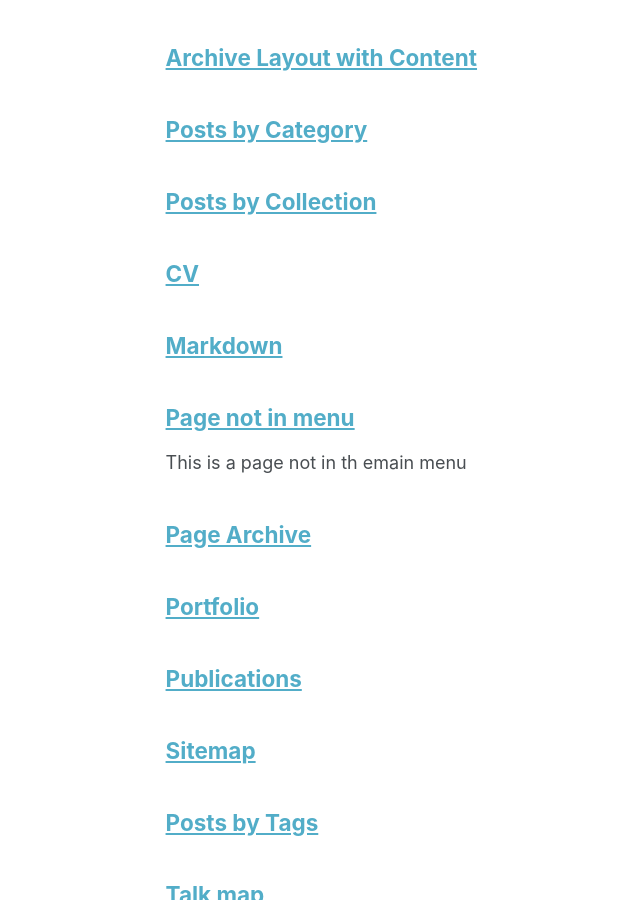
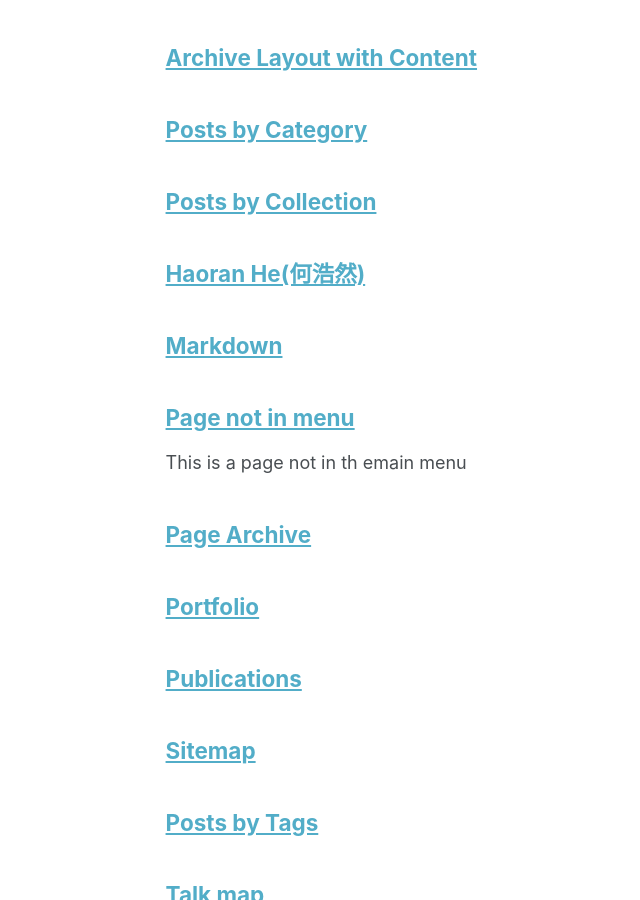
Before and after one commit to tinnerhrhe/tinnerhrhe.github.io, a Jekyll site: the page built from _pages/page-archive.html, in a window 1280 px wide and 900 px high, scrolled down 336 px. Shown: the whole window, without its empty margins (116-756 px from the left). Built offline with Jekyll 4.4.1, drawn with Linux system fonts in a browser that asks for light colours.

Commit message:
Update cv.md

```diff
--- a/_pages/cv.md
+++ b/_pages/cv.md
@@ -1,6 +1,6 @@
 ---
 layout: archive
-title: "CV"
+title: "Haoran He(何浩然) "
 permalink: /cv/
 author_profile: true
 redirect_from:
```
Also changed, not shown: other parts of _pages/cv.md (+0 -1 lines).
